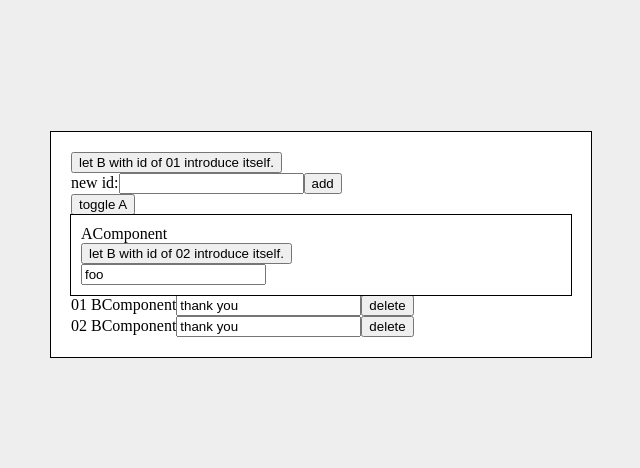
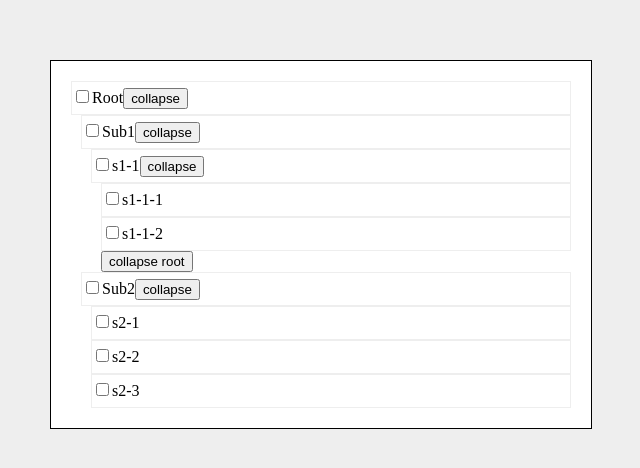
Before and after one commit to Ryo98-SL/react-awesome-api-bridge, a React app: page / in a window 1280 px wide. Shown: the part 156-624 px from the top of the page, without its empty margins (319-959 px from the left). Built offline with nearby package versions, Linux system fonts and the light colour scheme.

Commit message:
fix useUpperHooks

```diff
--- a/src/bridge.tsx
+++ b/src/bridge.tsx
@@ -158,8 +158,8 @@ function genOutput<A extends APIParams,P = any, const O extends BridgeAPIOptions
              * not call again during current lifecycle of the component which include "useAPI" hook.
              * the returned clear function need to be called when component destroy.
              */
-            involvedApiList.forEach((_proxyApi) => {
-                appendToMappedValue(initializedCallbacksMap, _proxyApi , hookId);
+            involvedApiList.forEach((apiRef) => {
+                appendToMappedValue(initializedCallbacksMap, apiRef , hookId);
             });
         }
 
@@ -288,20 +288,20 @@ function genOutput<A extends APIParams,P = any, const O extends BridgeAPIOptions
     };
 
     function getUpperContextValue(
-        parent: BoundaryContextValue<A,P, O>,
+        start: BoundaryContextValue<A,P, O>,
         onBoundaryForward?: UpperHookOptions<A, O, P>['onBoundaryForward']
     )
     {
+        let parent = start;
         do {
-            if(!parent.parent) break;
+            if(!parent.parent || !onBoundaryForward) break;
             parent = parent.parent;
 
             let keepGoing = false;
-            if (parent) {
-                onBoundaryForward?.(parent, () => {
-                    keepGoing = true;
-                })
-            }
+            onBoundaryForward(parent, () => {
+                keepGoing = true;
+            });
+
             if (!keepGoing) break;
         } while (parent);
         return parent;
@@ -420,9 +420,9 @@ function useUniqueElementRef<T>(entity: RefObject<T>[] | RefObject<T>){
 
 }
 
-const removeArrayElement = <T,>(entity: T[] | T, _proxyRef: any)  => {
+const removeArrayElement = <T,>(entity: T[] | T, element: any)  => {
     if(Array.isArray(entity)) {
-        const deleteIndex = entity.findIndex(r => r === _proxyRef);
+        const deleteIndex = entity.findIndex(r => r === element);
         if(deleteIndex > -1) {
             entity.splice(deleteIndex, 1);
         }
--- a/src/index.tsx
+++ b/src/index.tsx
@@ -10,8 +10,8 @@ root.render(
         <StrictMode>
             <div style={{height: '100vh', width: '100vw', flexFlow: 'column', gap: 20, display: 'flex', alignItems: 'center', justifyContent: 'center'}}>
                 {/*<Example1/>*/}
-                <ExampleMultiple/>
-                {/*<ExampleTree/>*/}
+                {/*<ExampleMultiple/>*/}
+                <ExampleTree/>
             </div>
         </StrictMode>
     </>
```
